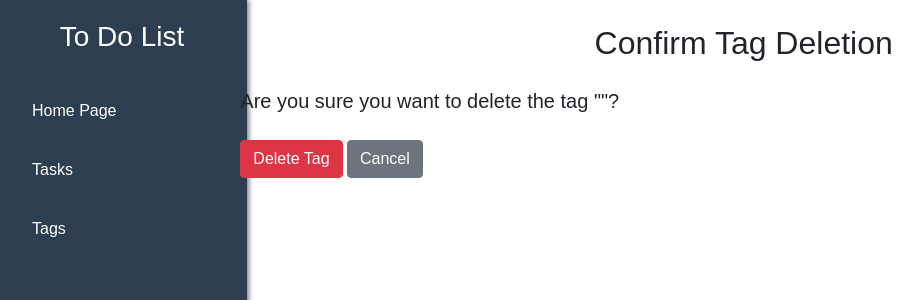
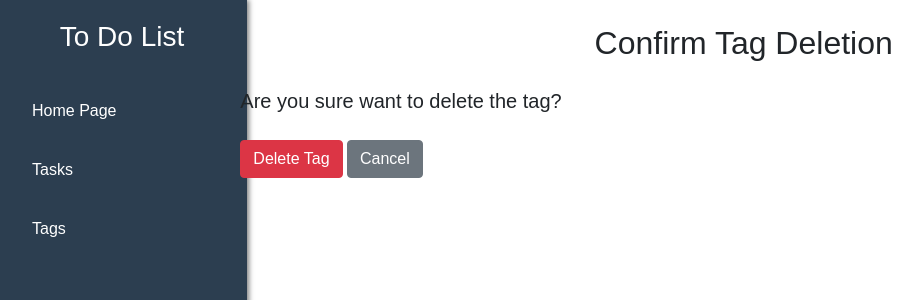
Before and after one commit to achalaidiuk/To-do-list, a Django app: page /tags/1/delete/ in a window 1280 px wide. Shown: the top 300 px of the page, without its empty margins (3-925 px from the left). Run offline with Django 5.2, Linux system fonts and the light colour scheme; a user stored in the database is signed in; tables that the repository leaves empty hold one stand-in row (values such as "Sample post"); some libraries are stand-ins or nearby versions.

Commit message:
Review: fixed problems

```diff
--- a/templates/todolist_project/tag_confirm_delete.html
+++ b/templates/todolist_project/tag_confirm_delete.html
@@ -5,7 +5,7 @@
   <div class="container mt-4">
     <h2 class="text-center mb-4">Confirm Tag Deletion</h2>
 
-    <p class="lead">Are you sure you want to delete the tag "{{ tags.name }}"?</p>
+    <p class="lead">Are you sure want to delete the tag?</p>
 
     <form method="post" action="" class="form">
       {% csrf_token %}
```
